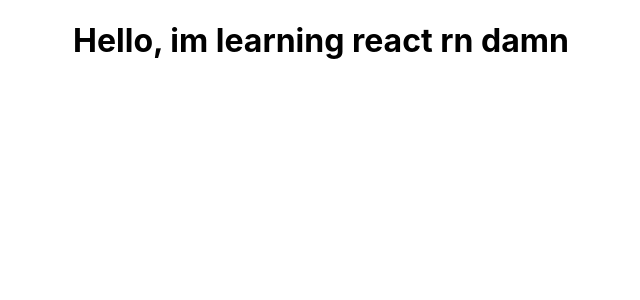
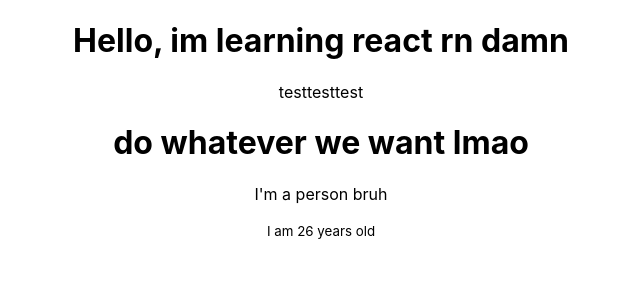
Before and after one commit to danielbyun/react-complete-guide, a React (Create React App) app: page / in a window 1280 px wide. Shown: the top 300 px of the page, without its empty margins (319-959 px from the left). Built offline with nearby package versions, Linux system fonts and the light colour scheme.

Commit message:
- practice creating functional components - inline javascript calls

```diff
--- a/src/App.js
+++ b/src/App.js
@@ -1,10 +1,13 @@
 import React from 'react';
 import './App.css';
+import Person from './Person/Person';
 
 function App() {
     return (
         <div className="App">
             <h1>Hello, im learning react rn damn</h1>
+            <p>testtesttest</p>
+            <Person/>
         </div>
     );
 }
--- /dev/null
+++ b/src/Person/Person.js
@@ -0,0 +1,14 @@
+import React from 'react';
+
+// create a component (ES6)
+const person = () => {
+    return (
+        <div>
+            <h1>do whatever we want lmao</h1>
+            <p>I'm a person bruh</p>
+            <small>I am {Math.floor(Math.random() * 30)} years old</small>
+        </div>
+    )
+};
+
+export default person;
```
